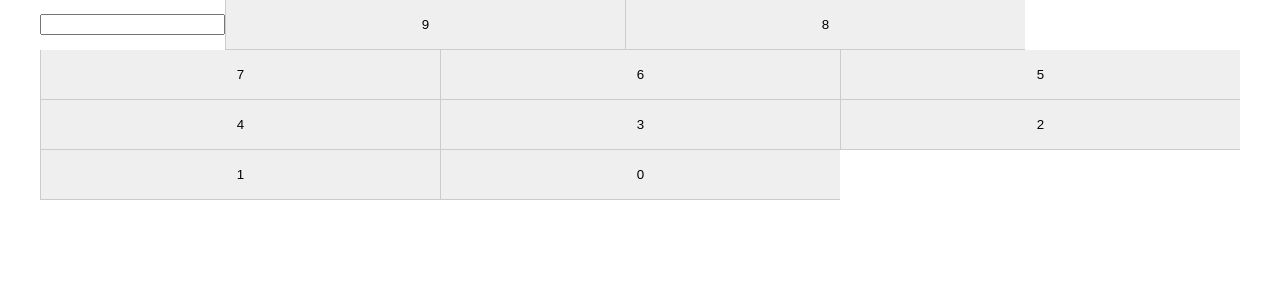
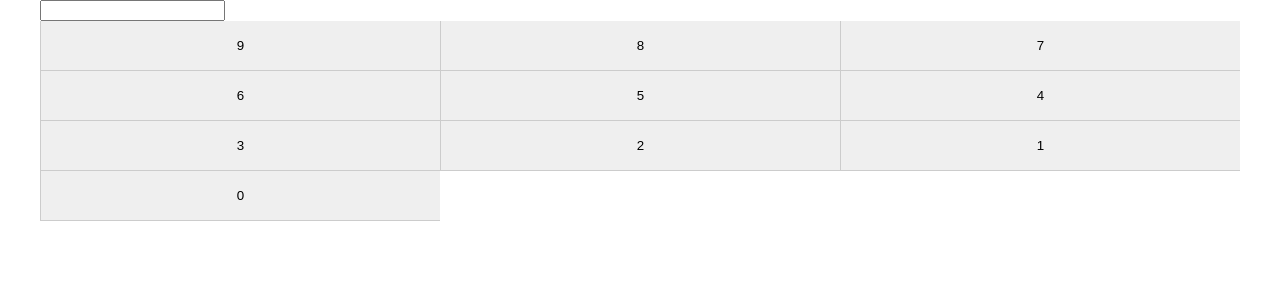
Before and after one commit to jo372/mind-app, a React (Create React App) app: page / in a window 1280 px wide. Shown: the top 300 px of the page. Built offline with nearby package versions, Linux system fonts and the light colour scheme.

Commit message:
updated the className to pin-input-display.

```diff
--- a/src/components/pin/PinInput.tsx
+++ b/src/components/pin/PinInput.tsx
@@ -13,7 +13,7 @@ const PinInput : React.FC<PinInputProps> = (props) => {
         return buttons.reverse();
     }
     return <div className="pin-input">
-        <input className="pin__input__display" type="text"/>
+        <input className="pin-input-display" type="text"/>
         { createPinButtons() }
     </div>
 }
```
